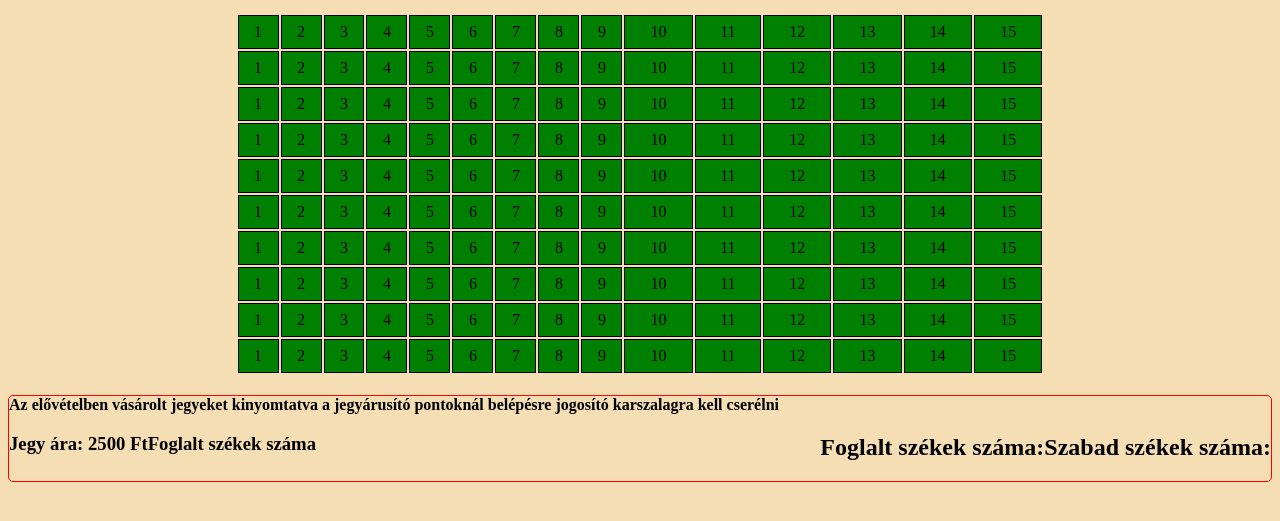
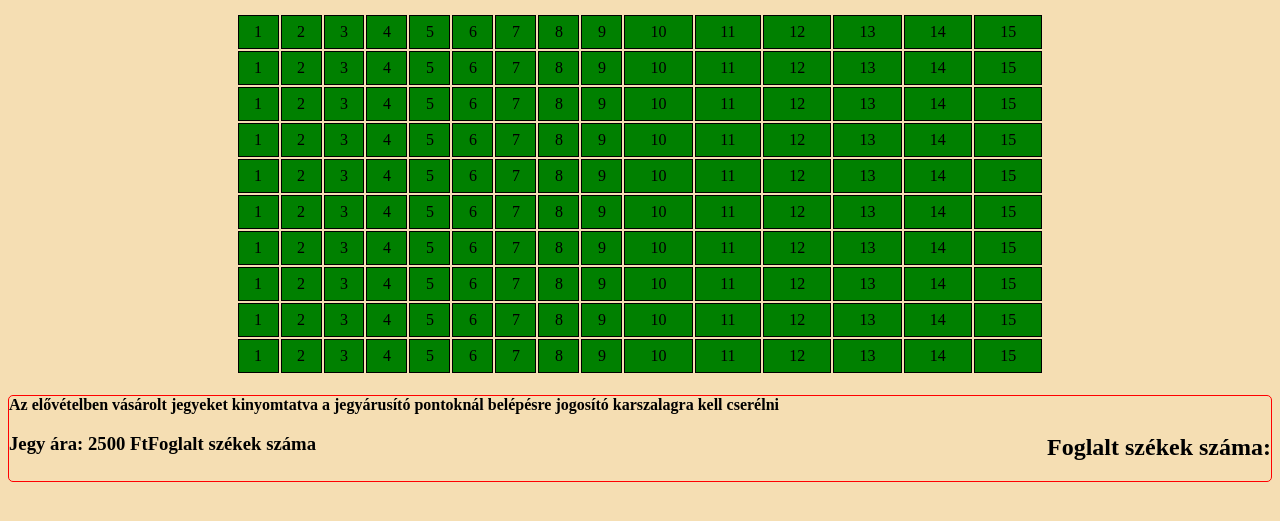
Before and after one commit to bunaszistvan/Szinhazas, a plain HTML site: page index.html in a window 1280 px wide. Shown: the part 101-622 px from the top of the page. Drawn offline with Linux system fonts and the light colour scheme.

Commit message:
Update index.html

```diff
--- a/index.html
+++ b/index.html
@@ -18,7 +18,6 @@
         <div class="bal"> <h3>Jegy ára: 2500 Ft</h3></div>
         <div class="jobb"> <h3>Foglalt székek száma</h3></div>
         <h2>Foglalt székek száma: <span id="foglaltszam"></span></h2>
-        <h2>Szabad székek száma: <span id="szabadszam"></span></h2>
 
     </div>
 
```
